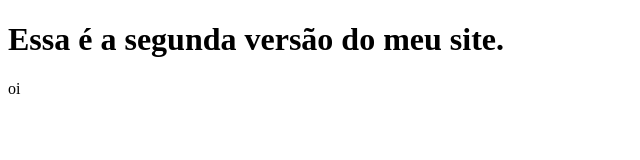
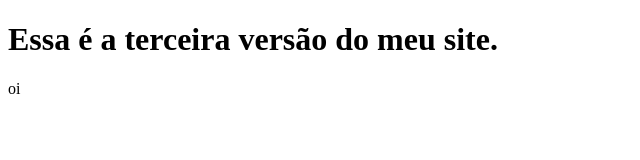
Before and after one commit to mgppaiva/aula_git-1, a plain HTML site: page index.html in a window 1280 px wide. Shown: the whole page, without its empty margins (0-640 px from the left). Drawn offline with Linux system fonts and the light colour scheme.

Commit message:
Terceira versão
Muda o cabeçalho para a versão

```diff
--- a/index.html
+++ b/index.html
@@ -5,7 +5,7 @@
     <title>Document</title>
 </head>
 <body>
-    <h1>Essa é a segunda versão do meu site.</h1>
+    <h1>Essa é a terceira versão do meu site.</h1>
     <p> oi </p>
 </body>
 </html>
```
